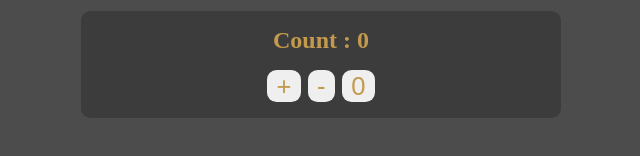
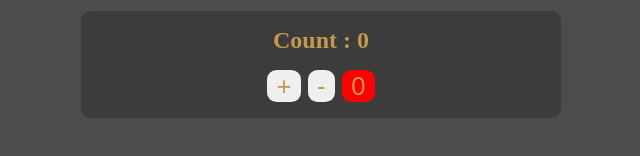
Before and after one commit to nymul-islam-moon/react-anisul-islam, a React (Create React App) app: page / in a window 1280 px wide. Shown: the part 386-542 px from the top of the page, without its empty margins (319-959 px from the left). Built offline with nearby package versions, Linux system fonts and the light colour scheme.

Commit message:
Class 27
Adding new Feature to the application Counter

```diff
--- a/src/App.js
+++ b/src/App.js
@@ -25,7 +25,7 @@ export default function App() {
                 <div className="card__btns">
                     <button className="btn card__btn" onClick={handleIncrement} disabled={ count === 5 ? true : false }>+</button>
                     <button className="btn card__btn" onClick={handleDecrement} disabled={ count === -5 ? true : false }>-</button>
-                    <button className="btn card__btn" onClick={handleSetCount}>0</button>
+                    <button className="btn card__btn" onClick={handleSetCount} disabled={ count === 0 ? true : false }>0</button>
                 </div>
             </div>
         </div>
```
